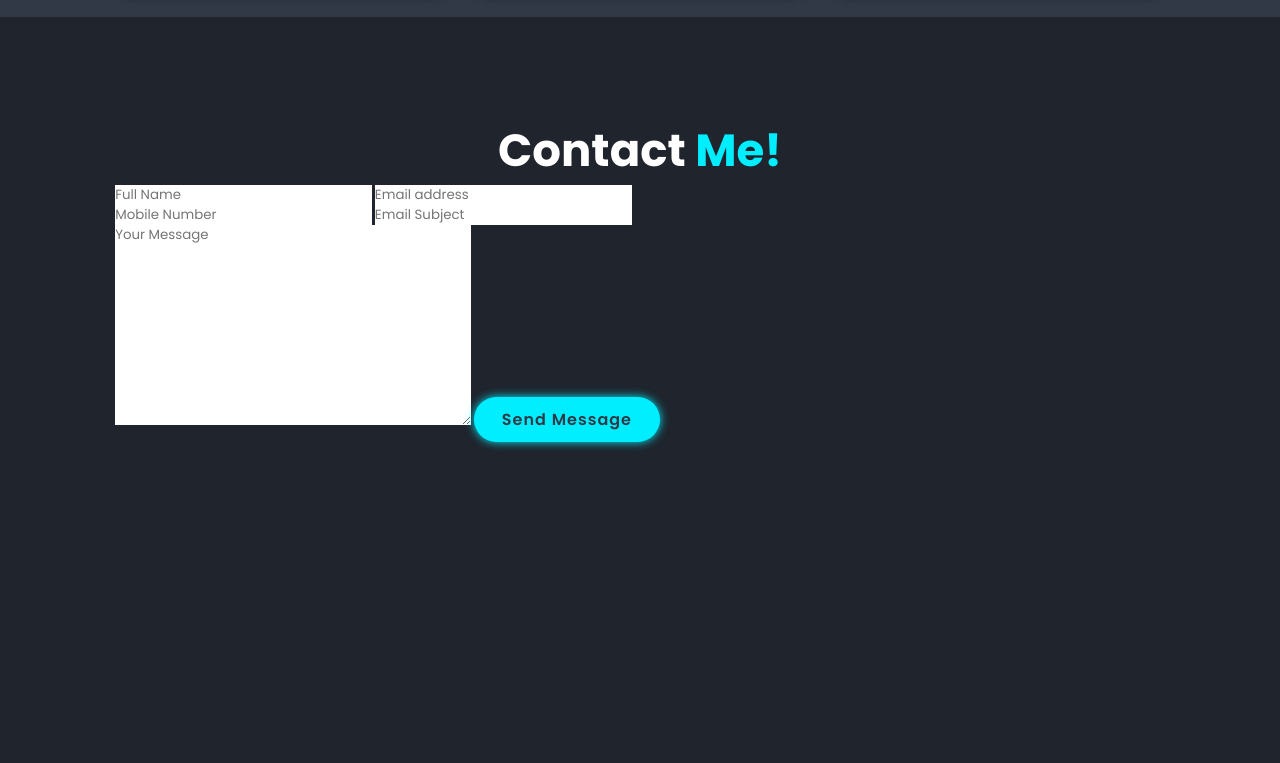
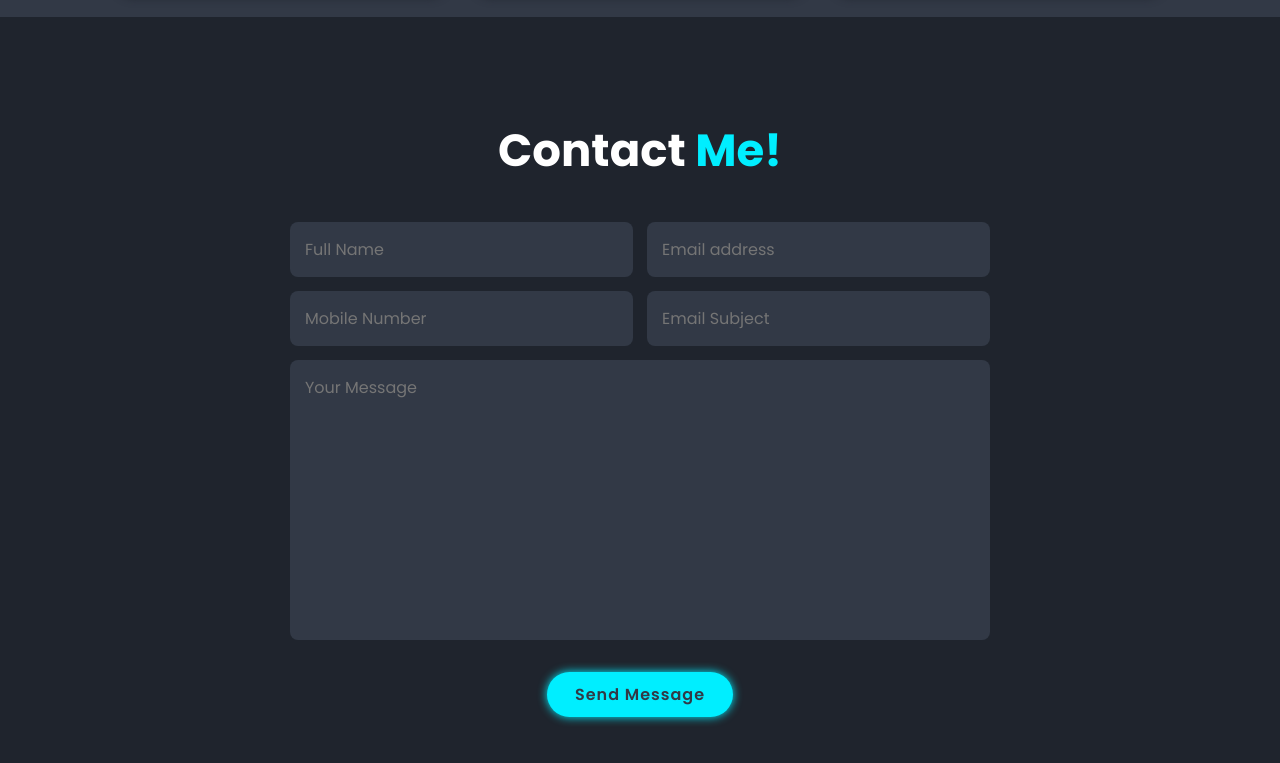
Before and after one commit to Guy-Ghis/my-portfolio, a plain HTML site: page index.html in a window 1280 px wide. Shown: the part 3525-4288 px from the top of the page. Drawn offline with nearby package versions, Linux system fonts and the light colour scheme.

Commit message:
feat: Apply styling to contact heading, form and input boxes

```diff
--- a/css/style.css
+++ b/css/style.css
@@ -291,3 +291,44 @@ span {
     font-size: 2rem;
     color: var(--second-bg-color);
 }
+
+.contact h2 {
+    margin-bottom: 3rem;
+}
+
+.contact form {
+    max-width: 70rem;
+    margin: 1rem auto;
+    text-align: center;
+    margin-bottom: 3rem;
+}
+
+.contact form .input-box {
+    display: flex;
+    justify-content: space-between;
+    flex-wrap: wrap;
+}
+
+.contact form .input-box input,
+.contact form textarea {
+    width: 100%;
+    padding: 1.5rem;
+    font-size: 1.6rem;
+    color: var(--text-color);
+    background: var(--second-bg-color);
+    border-radius: 0.8rem;
+    margin: 0.7rem 0;
+}
+
+.contact form .input-box input {
+    width: 49%;
+}
+
+.contact form textarea {
+    resize: none;
+}
+
+.contact form .btn {
+    margin-top: 2rem;
+    cursor: pointer;
+}
```
